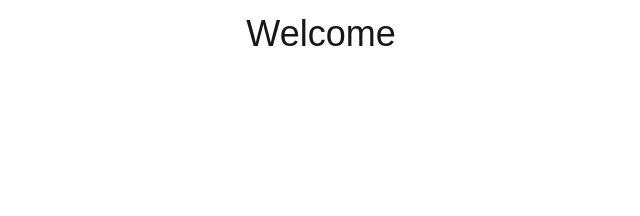
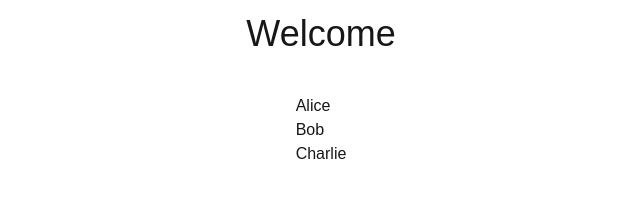
Before and after one commit to montefra/headache, a Next.js app: page / in a window 1280 px wide. Shown: the part 218-434 px from the top of the page, without its empty margins (319-959 px from the left). Built offline with nearby package versions, Linux system fonts and the light colour scheme.

Commit message:
Add entry page for user

```diff
--- a/src/app/page.tsx
+++ b/src/app/page.tsx
@@ -2,11 +2,22 @@ import Image from "next/image";
 import Link from "next/link";
 
 export default function Home() {
+  const users = [{ name: "Alice" }, { name: "Bob" }, { name: "Charlie" }];
+
   return (
     <div className="flex flex-col min-h-screen justify-between items-center">
       <div className="flex flex-col items-center mt-4">
         <Image src="/brainstorming.png" alt="Logo" width={200} height={200} />
         <h1 className="text-4xl mt-4">Welcome</h1> {/* Added margin-top */}
+
+        <ul className="pt-10">
+          {users.map((user) => (
+            <li key={user.name}>
+              <Link href={`/user/${user.name}`}>{user.name}</Link>
+            </li>
+          ))}
+        </ul>
+
       </div>
       <div className="mb-4">
         <Link href={"/credits"}>Credits</Link>
--- /dev/null
+++ b/src/app/user/[username]/page.tsx
@@ -0,0 +1,12 @@
+export default async function UserPage({
+  params,
+}: {
+  params: Promise<{ username: string }>;
+}) {
+  const { username } = await params;
+
+  return <div>
+    <h1>Hi {username}</h1>
+
+    </div>;
+}
```
